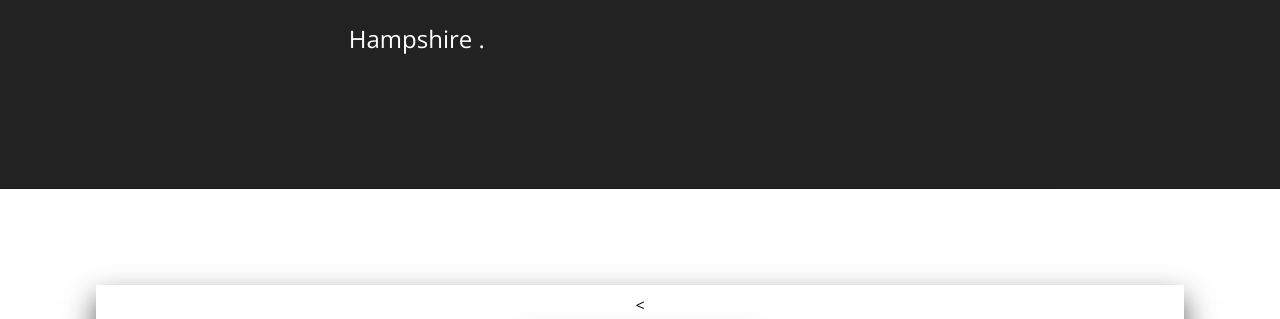
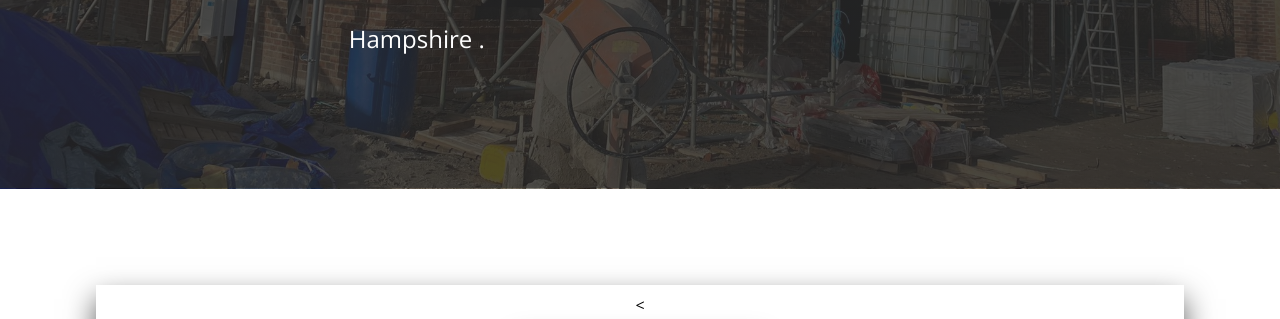
Before and after one commit to xFinVi/TrueLevel, a plain HTML site: page aboutMe.html in a window 1280 px wide. Shown: the part 803-1122 px from the top of the page. Drawn offline with nearby package versions, Linux system fonts and the light colour scheme; files whose address does not match are found by name.

Commit message:
Update project.css

```diff
--- a/project.css
+++ b/project.css
@@ -254,7 +254,7 @@ p {
     justify-content: center;
     align-items: center;
     background-color: rgb(7, 7, 7);
-    background-image: radial-gradient(circle at top left,rgba(40,40,40,0.79) 0%,rgba(40,40,40,0.86) 100%), url(/FilsProject/photos/5.jpg);
+    background-image: radial-gradient(circle at top left,rgba(40,40,40,0.79) 0%,rgba(40,40,40,0.86) 100%), url(./5.jpg);
     background-repeat: no-repeat;
     background-size: cover;
     max-width: 100%;
```
